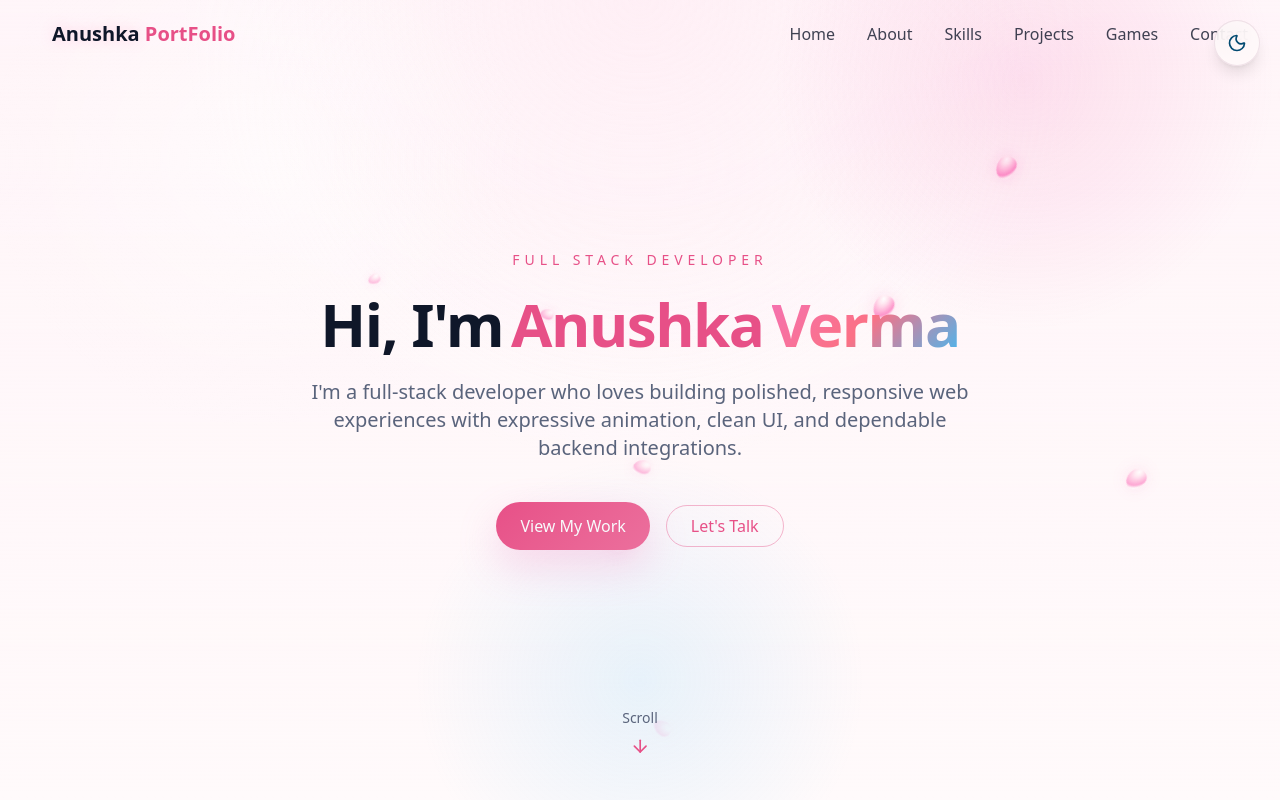
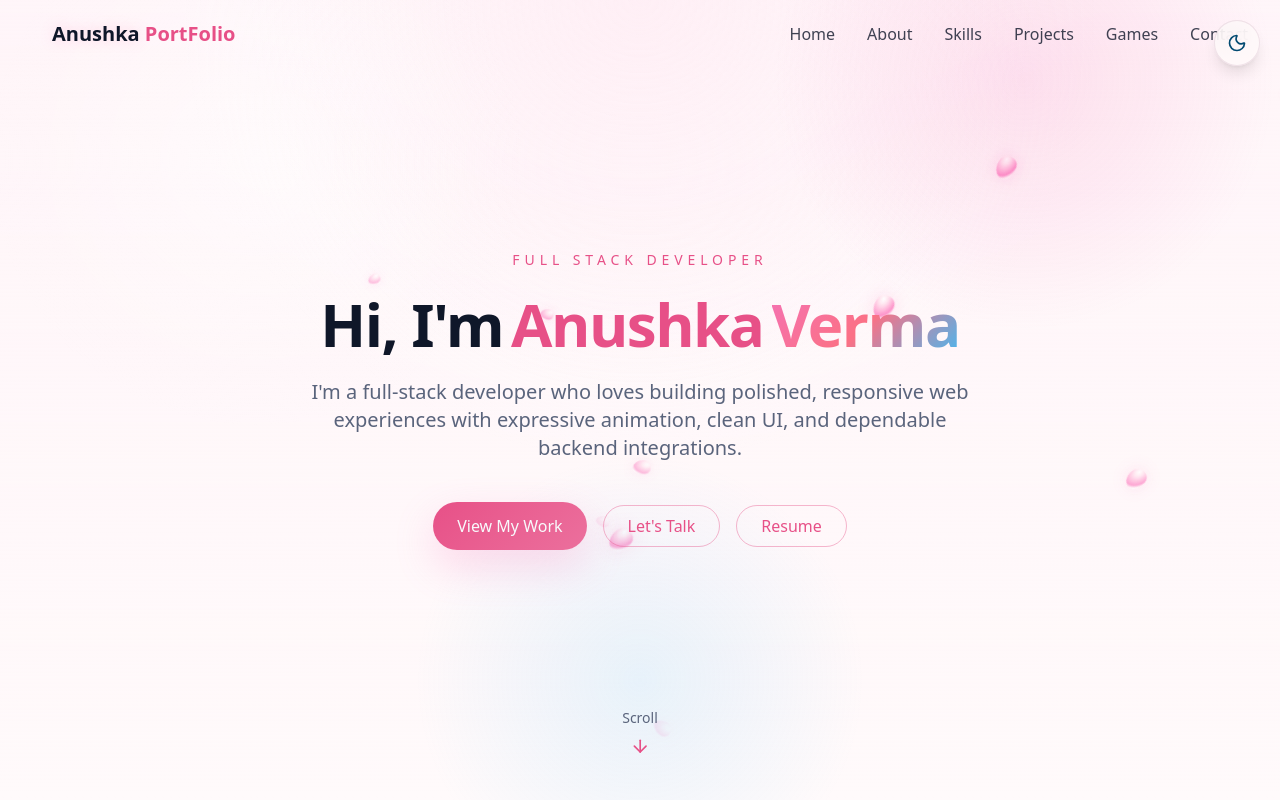
Before and after one commit to Anushka-coder1/portfolio, a React (Vite) app: page / in a window 1280 px wide. Shown: the top 800 px of the page. Built offline with nearby package versions, Linux system fonts and the light colour scheme.

Commit message:
feat: add resume link to HeroSection for easy access

```diff
--- a/src/components/HeroSection.jsx
+++ b/src/components/HeroSection.jsx
@@ -36,6 +36,12 @@ export const HeroSection = () => {
             >
               Let&apos;s Talk
             </a>
+            <a
+              href="https://drive.google.com/file/d/1Nx0iC_Mh5HpRbKT9Qj_j4_I1T2r7lVIl/view?usp=sharing"
+              className="rounded-full border border-primary/40 px-6 py-2 font-medium text-primary transition-all duration-300 hover:-translate-y-0.5 hover:bg-primary/10"
+            >
+              Resume
+            </a>
           </div>
         </div>
       </div>
```
